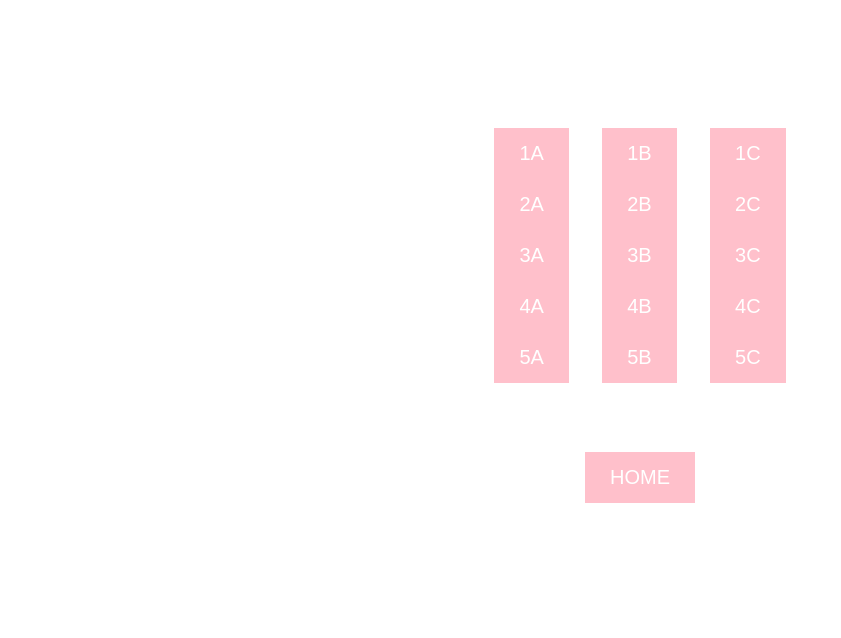
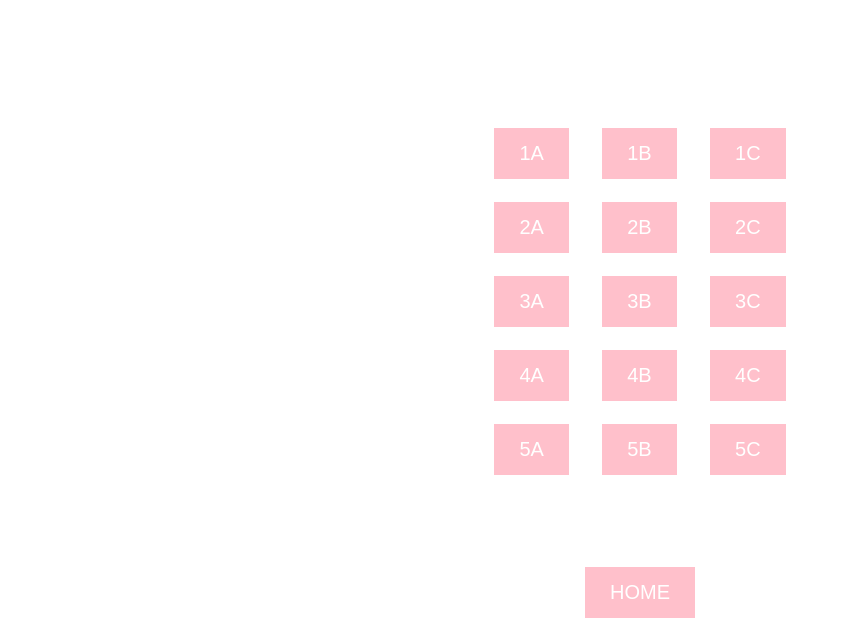
Before and after one commit to ZoeConyersEast/ZoeConyersEast.github.io, a plain HTML site: page 15_variations/index.html in a window 1280 px wide. Shown: the part 166-804 px from the top of the page, without its empty margins (0-841 px from the left). Drawn offline with Linux system fonts and the light colour scheme.

Commit message:
more space

```diff
--- a/15_variations/index.html
+++ b/15_variations/index.html
@@ -38,11 +38,11 @@ a:hover, a:active {
 <center>
 <br>
 <br>
-<a href="level1a.html">1A</a> &nbsp;&nbsp;&nbsp;&nbsp; <a href="level1b.html">1B</a> &nbsp;&nbsp;&nbsp;&nbsp; <a href="level1c.html">1C</a><br>
-<a href="level2a.html">2A</a> &nbsp;&nbsp;&nbsp;&nbsp; <a href="level2b.html">2B</a> &nbsp;&nbsp;&nbsp;&nbsp; <a href="level2c.html">2C</a><br>
-<a href="level3a.html">3A</a> &nbsp;&nbsp;&nbsp;&nbsp; <a href="level3b.html">3B</a> &nbsp;&nbsp;&nbsp;&nbsp; <a href="level3c.html">3C</a><br>
-<a href="level4a.html">4A</a> &nbsp;&nbsp;&nbsp;&nbsp; <a href="level4b.html">4B</a> &nbsp;&nbsp;&nbsp;&nbsp; <a href="level4c.html">4C</a><br>
-<a href="level5a.html">5A</a> &nbsp;&nbsp;&nbsp;&nbsp; <a href="level5b.html">5B</a> &nbsp;&nbsp;&nbsp;&nbsp; <a href="level5c.html">5C</a><br>
+<a href="level1a.html">1A</a> &nbsp;&nbsp;&nbsp;&nbsp; <a href="level1b.html">1B</a> &nbsp;&nbsp;&nbsp;&nbsp; <a href="level1c.html">1C</a><br><br>
+<a href="level2a.html">2A</a> &nbsp;&nbsp;&nbsp;&nbsp; <a href="level2b.html">2B</a> &nbsp;&nbsp;&nbsp;&nbsp; <a href="level2c.html">2C</a><br><br>
+<a href="level3a.html">3A</a> &nbsp;&nbsp;&nbsp;&nbsp; <a href="level3b.html">3B</a> &nbsp;&nbsp;&nbsp;&nbsp; <a href="level3c.html">3C</a><br><br>
+<a href="level4a.html">4A</a> &nbsp;&nbsp;&nbsp;&nbsp; <a href="level4b.html">4B</a> &nbsp;&nbsp;&nbsp;&nbsp; <a href="level4c.html">4C</a><br><br>
+<a href="level5a.html">5A</a> &nbsp;&nbsp;&nbsp;&nbsp; <a href="level5b.html">5B</a> &nbsp;&nbsp;&nbsp;&nbsp; <a href="level5c.html">5C</a><br><br>
 <br>
 <br>
 <br>
```
